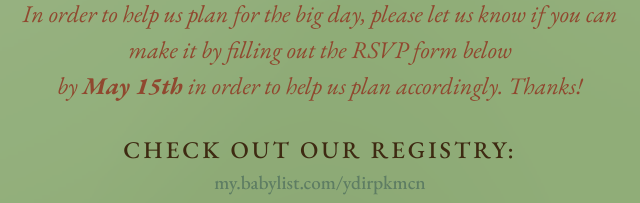
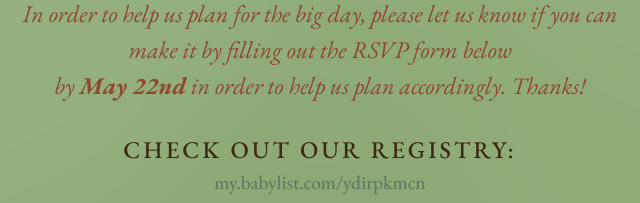
Before and after one commit to fahr-designs/Sortahere, a website: page public/index.html in a window 1280 px wide. Shown: the part 733-936 px from the top of the page, 320-960 px from the left. Drawn offline with nearby package versions, Linux system fonts and the light colour scheme.

Commit message:
update: finalized last day for rsvp submission.

```diff
--- a/public/index.html
+++ b/public/index.html
@@ -54,7 +54,7 @@
 				<p class="rsvp-subtitle">
 					We'd love to celebrate with you! <br>
 					In order to help us plan for the big day, please let us know if you can make it by filling out the RSVP form below <br>
-					by <strong>May 15th</strong> in order to help us plan accordingly. Thanks!
+					by <strong>May 22nd</strong> in order to help us plan accordingly. Thanks!
 				</p>
 
 				<h3> Check Out Our Registry:</h3>
```
